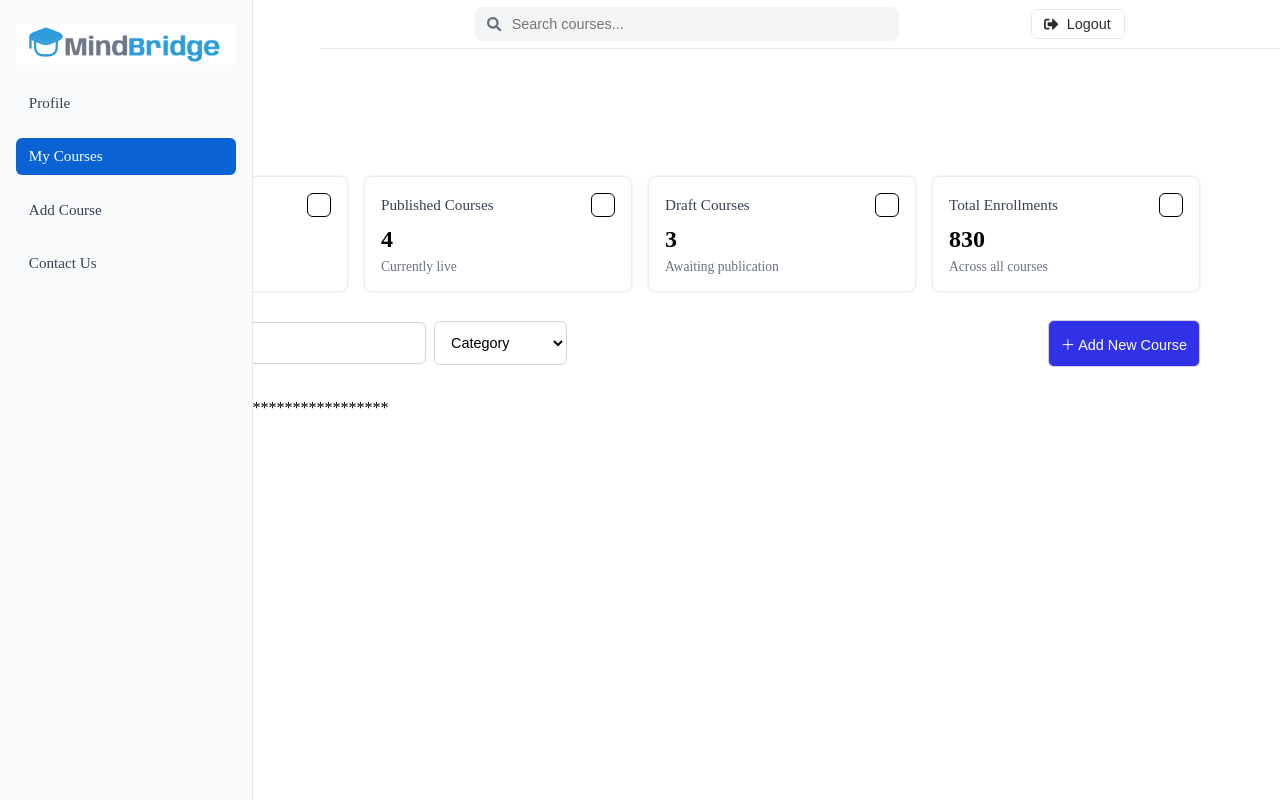
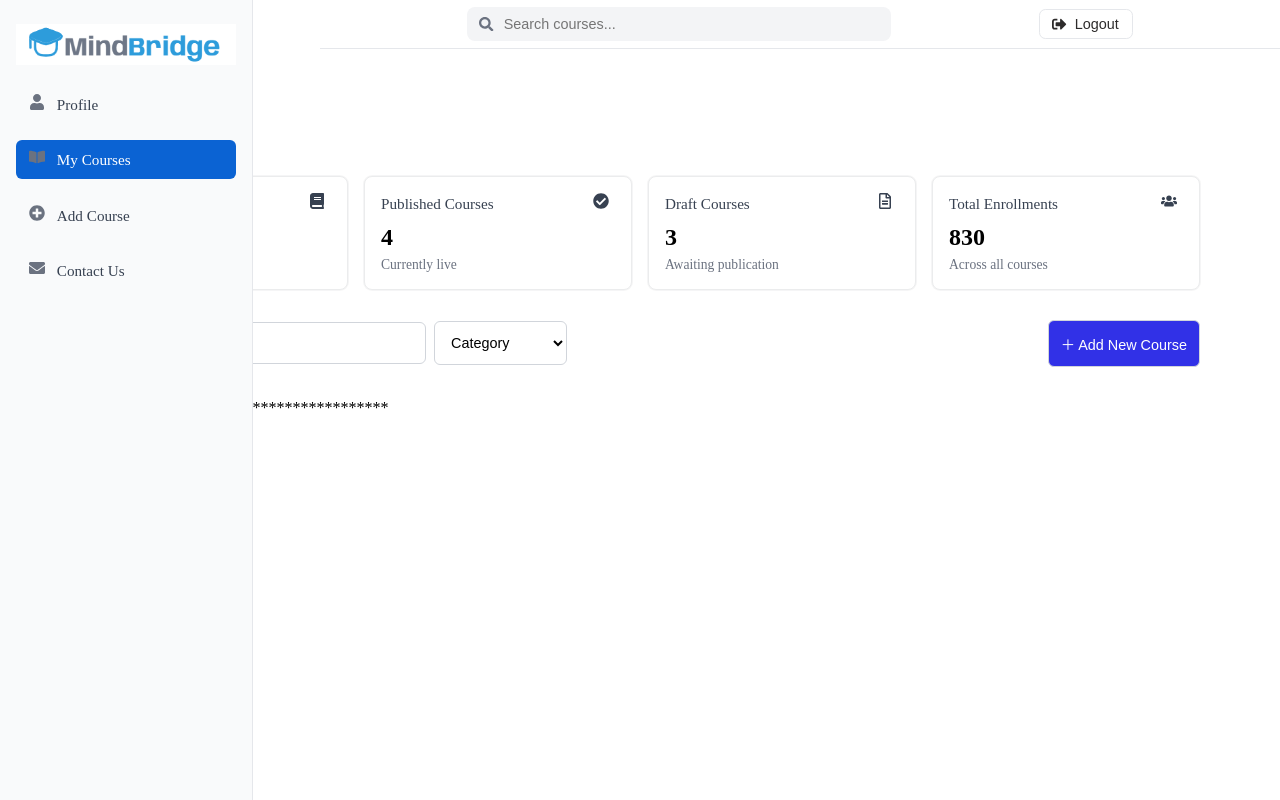
Before and after one commit to Hajar-El-Mhassani/mind_bridge, a Next.js app in the folder app-next/: page /my-courses in a window 1280 px wide. Built offline with nearby package versions, Linux system fonts and the light colour scheme.

Commit message:
Fixed Icons in sideBar and state cards/ styles

```diff
--- /dev/null
+++ b/app-next/app/(admin)/admin.module.css
@@ -0,0 +1,9 @@
+.adminContainer {
+  display: flex;
+  flex-direction: row;
+  justify-content: left;
+}
+
+.adminContentPanel {
+    flex-grow: 2;
+}
--- a/app-next/app/(admin)/layout.js
+++ b/app-next/app/(admin)/layout.js
@@ -1,5 +1,6 @@
 import SideBar from "@/components/SideBar/SideBar";
 import "../globals.css";
+import styles from "@/app/(admin)/admin.module.css"
 
 export const metadata = {
   title: "MindBridge — Share your expertise",
@@ -12,9 +13,13 @@ export default function AdminLayout({ children }) {
   return (
     <html lang="en">
       <body>
-        <SideBar/>
-        {children}
-        </body>
+        <div className={styles.adminContainer}>
+          <div>
+            <SideBar />
+          </div>
+          <div className={styles.adminContentPanel}>{children}</div>
+        </div>
+      </body>
     </html>
   );
 }
--- a/app-next/components/MyCourses/MyCourses.module.css
+++ b/app-next/components/MyCourses/MyCourses.module.css
@@ -57,8 +57,8 @@
 .iconPlaceholder {
   width: 22px;
   height: 22px;
-  border:black solid 0.01px;
-  border-radius: 6px;
+  color: #374151;
+
 }
 .stateValue {
   font-size: 1.5rem;
--- a/app-next/components/MyCourses/StatesCard.jsx
+++ b/app-next/components/MyCourses/StatesCard.jsx
@@ -1,8 +1,15 @@
 import React from "react";
 import styles from "./MyCourses.module.css";
+import { FaBook, FaCheckCircle, FaRegFileAlt, FaUsers } from "react-icons/fa";
 
 export default function statesCard({states=[]}) {
 
+  const ICONS = {
+    total: <FaBook />,
+    published: <FaCheckCircle />,
+    draft: <FaRegFileAlt />,
+    enroll: <FaUsers />,
+  };
 
  const stateeMock = [
    {
@@ -40,7 +47,8 @@ export default function statesCard({states=[]}) {
           <div className={styles.stateTitleRow}>
             <div className={styles.stateTitle}>{s.title}</div>
 
-            <div className={styles.iconPlaceholder} aria-hidden />
+            <div className={styles.iconPlaceholder}>{ICONS[s.id]}</div>
+
           </div>
           <div className={styles.stateValue}>{s.value}</div>
           <div className={styles.stateSubtitle}>{s.subtitle}</div>
--- a/app-next/components/SideBar/SideBar.jsx
+++ b/app-next/components/SideBar/SideBar.jsx
@@ -3,6 +3,7 @@
 import Link from "next/link";
 import { usePathname } from "next/navigation";
 import styles from "./SideBar.module.css";
+import { FaUser, FaBookOpen, FaPlusCircle, FaEnvelope } from "react-icons/fa";
 
 const NAV_ITEMS = [
   { href: "/profile", label: "Profile" },
@@ -12,8 +13,15 @@ const NAV_ITEMS = [
 ];
 
 export default function SideBar() {
-  const pathname = usePathname();
 
+const NAV_ITEMS = [
+  { href: "/profile", label: "Profile", icon: <FaUser /> },
+  { href: "/my-courses", label: "My Courses", icon: <FaBookOpen /> },
+  { href: "/add-course", label: "Add Course", icon: <FaPlusCircle /> },
+  { href: "/contact-us", label: "Contact Us", icon: <FaEnvelope /> },
+];
+
+const pathname = usePathname();
   return (
     <aside className={styles.sidebar}>
       <div className={styles.logoWrapper}>
@@ -38,7 +46,8 @@ export default function SideBar() {
               href={item.href}
               className={`${styles.navItem} ${active ? styles.active : ""}`}
             >
-              {item.label}
+              <span className={styles.icon}>{item.icon}</span>
+              <span>{item.label}</span>
             </Link>
           );
         })}
--- a/app-next/components/SideBar/SideBar.module.css
+++ b/app-next/components/SideBar/SideBar.module.css
@@ -35,6 +35,12 @@
   text-decoration: none;
   transition: background 0.2s ease, color 0.2s ease;
 }
+.icon {
+  font-size: 1rem;
+  color: #6b7280;
+  flex-shrink: 0;
+  padding-right: 0.75rem;
+}
 
 .navItem:hover {
   background: #e5e7eb;
--- a/app-next/components/TopBar/TopBar.module.css
+++ b/app-next/components/TopBar/TopBar.module.css
@@ -2,15 +2,16 @@
   position: fixed;
   top: 0;
   left: 20rem;
-  right: 0;
+  right:0;
   height: 3rem;
   background: #fff;
   border-bottom: 1px solid #e5e7eb;
   display: flex;
   justify-content:space-evenly;
   align-items: center;
-  padding: 0 1.5rem;
+  /* padding: 0 1.5rem; */
   z-index: 1000;
+  margin:0;
 }
 
 .searchBox {
```
